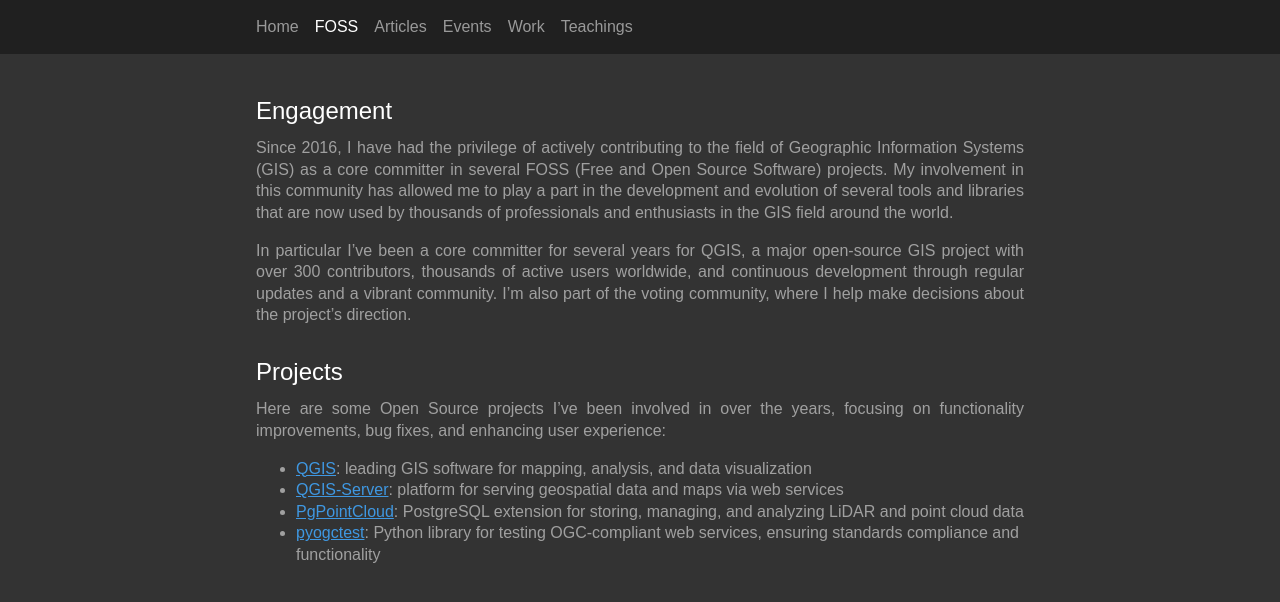
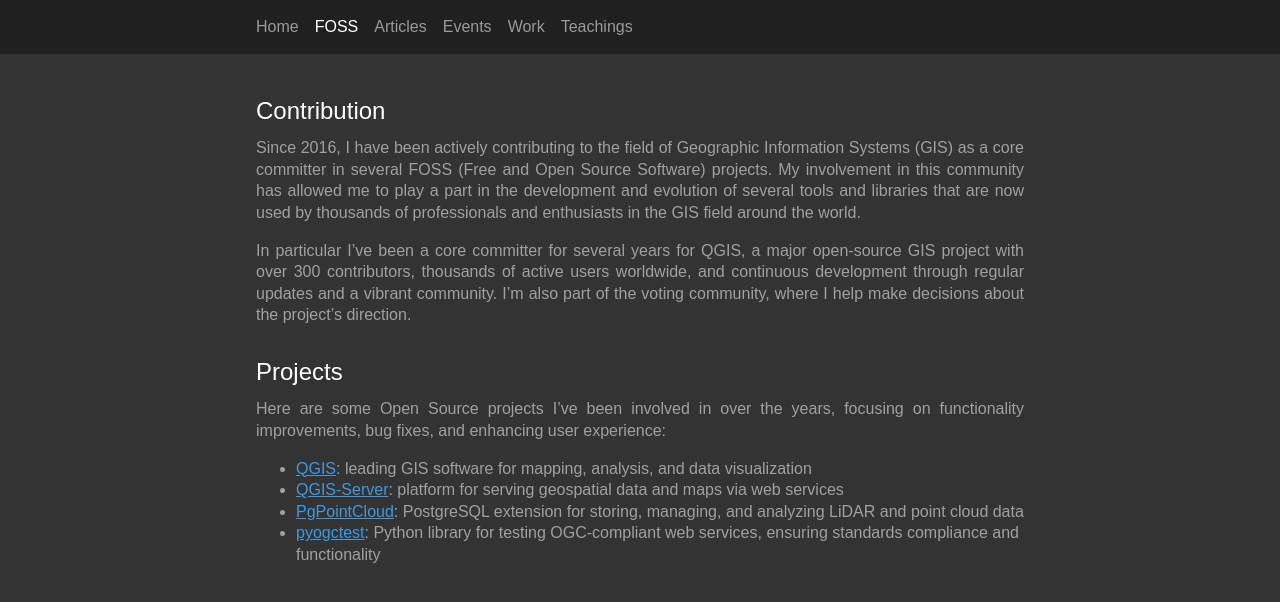
Before and after one commit to pblottiere/pblottiere.github.io, a Jekyll site: the page built from foss/index.md, in a window 1280 px wide. Shown: the top 602 px of the page. Built offline with Jekyll 4.4.1, drawn with Linux system fonts in a browser that asks for light colours; comment, search, counter and statistics services are not loaded; our own code applies the rules of GitHub Pages for plain Markdown files.

Commit message:
Fix typo

```diff
--- a/foss/index.md
+++ b/foss/index.md
@@ -2,14 +2,14 @@
 layout: left
 ---
 
-# Engagement
+# Contribution
 
-Since 2016, I have had the privilege of actively contributing to the field of
-Geographic Information Systems (GIS) as a core committer in several FOSS (Free
-and Open Source Software) projects. My involvement in this community has
-allowed me to play a part in the development and evolution of several tools and
-libraries that are now used by thousands of professionals and enthusiasts in
-the GIS field around the world.
+Since 2016, I have been actively contributing to the field of Geographic
+Information Systems (GIS) as a core committer in several FOSS (Free and Open
+Source Software) projects. My involvement in this community has allowed me to
+play a part in the development and evolution of several tools and libraries
+that are now used by thousands of professionals and enthusiasts in the GIS
+field around the world.
 
 In particular I’ve been a core committer for several years for QGIS, a major
 open-source GIS project with over 300 contributors, thousands of active users
```
